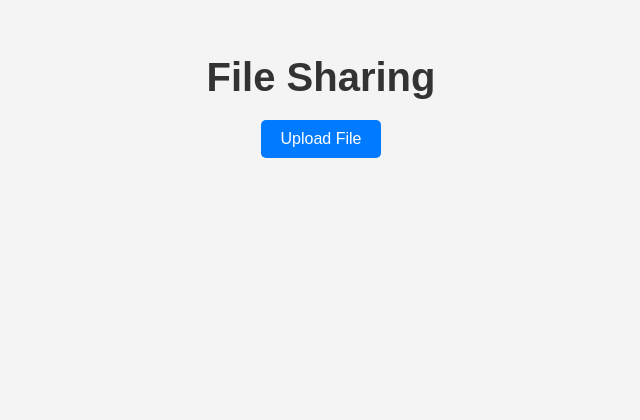
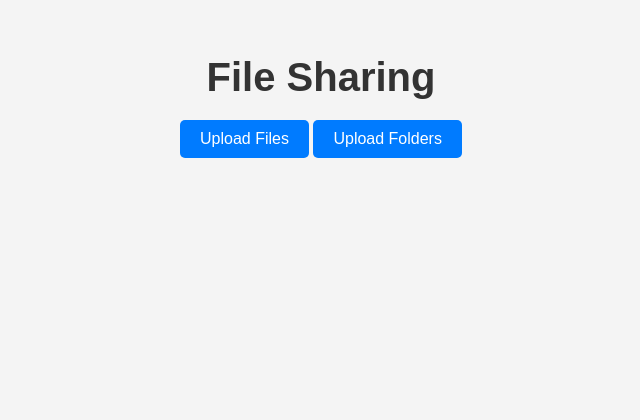
Before and after one commit to kpoier/share_web, a Flask app: page / in a window 1280 px wide. Shown: the top 420 px of the page, without its empty margins (319-959 px from the left). Run offline with Flask 2, Linux system fonts and the light colour scheme; data that the repository does not hold is empty.

Commit message:
Implement file upload functionality with drag-and-drop support and progress indicators

```diff
--- a/app/routes.py
+++ b/app/routes.py
@@ -1,4 +1,5 @@
 from flask import Blueprint, render_template, send_from_directory, request, jsonify, current_app
+from werkzeug.utils import secure_filename
 from pathlib import Path
 from .function import *
 
@@ -15,30 +16,76 @@ def manage():
     """manage page"""
     return render_template('manage.html')
 
-@main_bp.route('/<name>')
+@main_bp.route('/<path:name>')
 def handle_file(name):
-    """view picture or save file"""
-    return send_from_directory(files_folder, name)
+    """view or download file"""
+    full_path = Path(files_folder) / name
+    # file
+    if full_path.is_file():
+        return send_from_directory(full_path.parent, full_path.name)
+    # folder
+    elif full_path.is_dir():
+        return render_template('index.html', folder=name)
+    # 404
+    return "404 Not Found", 404
 
-@main_bp.route('/api/get_files')
+# framework json response
+"""
+json_response = {
+    {"name": "file1.jpg", "size": "1.2MB", "type": "file"},
+    {"name": "folder1", "size": "", "type": "folder"}
+}
+"""
+
+@main_bp.route('/api/get_files', methods=['GET'])
 def get_files():
-    """git files list"""
-    files = []
-    for file_path in Path(files_folder).iterdir():
-        if file_path.is_file():
-            files.append({
-                'name': file_path.name,
-                'size': transform_datasize(file_path.stat().st_size),
-            })
+    """get files list in a given folder"""
+    path = request.args.get('path', '')
+    target_path = Path(files_folder) / path
+
+    if not target_path.exists() or not target_path.is_dir():
+        return jsonify({'error': 'Folder not found'}), 404
+
+    def get_file_info(path, base_path):
+        files = []
+        for file_path in path.iterdir():
+            relative_path = file_path.relative_to(base_path)
+            if file_path.is_file():
+                files.append({
+                    'name': str(relative_path),
+                    'size': transform_datasize(file_path.stat().st_size),
+                    'type': 'file'
+                })
+            elif file_path.is_dir():
+                files.append({
+                    'name': str(relative_path),
+                    'size': '',
+                    'type': 'folder'
+                })
+        return files
+
+    files = get_file_info(target_path, target_path)
     return jsonify(files)
+
 
 @main_bp.route('/api/upload', methods=['POST'])
 def upload_file():
-    """processes file uploads"""
+    """Processes file uploads"""
     if not (file := request.files.get('uploaded_file')):
         return jsonify({'error': 'No selected file'}), 400
-    file.save(Path(files_folder) / file.filename)
-    return jsonify({'success': 'Upload success', 'filename': file.filename}), 200
+
+    path = request.form.get('path', '')
+
+    filename = secure_filename(Path(file.filename).name)
+
+    save_path = Path(files_folder) / path / filename
+    save_path.parent.mkdir(parents=True, exist_ok=True)
+    file.save(save_path)
+
+    print(f'Upload path: {path}')
+    print(f'Upload file: {filename}')
+
+    return jsonify({'success': 'Upload success', 'filename': filename}), 200
 
 @main_bp.route('/api/delete', methods=['POST'])
 def delete_file():
--- a/app/templates/index.html
+++ b/app/templates/index.html
@@ -11,8 +11,10 @@
   <body>
     <h1>File Sharing</h1>
     <div id="upload">
-      <button id="uploadButton">Upload File</button>
-      <input type="file" id="fileInput" style="display: none" />
+      <button id="uploadFilesButton">Upload Files</button>
+      <button id="uploadFoldersButton">Upload Folders</button>
+      <input type="file" id="fileInput" style="display: none" multiple />
+      <input type="file" id="folderInput" style="display: none" multiple webkitdirectory />
     </div>
     <div class="file-list-container">
       <ul class="file-list" id="file-list"></ul>
@@ -20,6 +22,6 @@
     <div id="github">
       <a href="https://github.com/kpoier/share_web" target="_blank">GitHub</a>
     </div>
-    <script src="{{ url_for('static', filename='js/index.js') }}"></script>
+    <script type="module" src="{{ url_for('static', filename='js/main.js') }}"></script>
   </body>
 </html>
--- a/run.py
+++ b/run.py
@@ -4,4 +4,4 @@ app = create_app()
 
 # Run the app
 if __name__ == '__main__':
-    app.run(host='0.0.0.0', port=8050)
+    app.run(host='0.0.0.0', port=5000, debug=True)
--- a/static/css/index.css
+++ b/static/css/index.css
@@ -83,7 +83,8 @@ h1 {
     flex-wrap: wrap; /* 允许项目在需要时换行 */
 }
 
-#uploadButton {
+#uploadFoldersButton,
+#uploadFilesButton {
     background-color: #007BFF; /* 按钮背景颜色 */
     color: #fff;               /* 按钮文字颜色 */
     border: none;              /* 去掉默认边框 */
@@ -95,13 +96,31 @@ h1 {
     margin-bottom: 15px;
 }
 
-#uploadButton:hover {
+#uploadFoldersButton:hover,
+#uploadFilesButton:hover {
     background-color: #0056b3; /* 鼠标悬停时的背景颜色 */
 }
 
-#uploadButton:active {
+#uploadFoldersButton:active,
+#uploadFilesButton:active {
     background-color: #004494; /* 按下时的背景颜色 */
 }
+
+.upload-progress-bar {
+    height: 20px;
+    width: 0;
+    background-color: #4caf50;
+    transition: width 0.3s;
+    position: relative;
+  }
+
+  .upload-progress-bar span {
+    position: absolute;
+    left: 50%;
+    transform: translateX(-50%);
+    color: white;
+  }
+
 
 body.highlight {
     position: relative;
--- /dev/null
+++ b/static/js/file_input.js
@@ -0,0 +1,40 @@
+export function setupFileInput(uploadFile) {
+    const fileInput   = document.getElementById("fileInput");
+    const folderInput = document.getElementById("folderInput");
+    const uploadFilesButton   = document.getElementById("uploadFilesButton");
+    const uploadFoldersButton = document.getElementById("uploadFoldersButton");
+
+    uploadFilesButton.addEventListener("click", () => fileInput.click());
+    uploadFoldersButton.addEventListener("click", () => folderInput.click());
+
+    // 多檔案上傳
+    fileInput.addEventListener("change", e => {
+      const basePath = getCurrentPath();
+      Array.from(e.target.files)
+           .forEach(file => uploadFile(file, basePath));
+    });
+
+    // 資料夾上傳
+    folderInput.addEventListener("change", e => {
+      const basePath = getCurrentPath();
+      Array.from(e.target.files).forEach(file => {
+        // 處理相對路徑 (保留子資料夾結構)
+        let relativePath = file.webkitRelativePath || "";
+        if (relativePath) {
+          const segs = relativePath.split("/");
+          if (segs[0] === "0") segs.shift();
+          segs.pop();
+          relativePath = segs.length ? segs.join("/") + "/" : "";
+        }
+        uploadFile(file, basePath + relativePath);
+      });
+    });
+
+    function getCurrentPath() {
+      let p = window.location.pathname;
+      if (p === "/" || p === "") return "";
+      p = p.replace(/^\//, "");
+      if (!p.endsWith("/")) p += "/";
+      return p;
+    }
+  }
--- /dev/null
+++ b/static/js/file_list.js
@@ -0,0 +1,55 @@
+export function loadFileList() {
+  const currentPath = window.location.pathname.replace(/^\/+/, "");
+
+  fetch(`/api/get_files?path=${encodeURIComponent(currentPath)}`)
+    .then((response) => response.json())
+    .then((files) => {
+      const fileListElement = document.getElementById("file-list");
+      fileListElement.innerHTML = "";
+
+      if (currentPath) {
+        const parentPath = currentPath
+          .split('/')
+          .slice(0, -1)
+          .join('/');
+
+        const listItem = document.createElement("li");
+
+        const backLink = document.createElement("a");
+        backLink.href = `/${parentPath}`;
+        backLink.textContent = "..";
+        backLink.classList.add("file-name");
+
+        const fileInfo = document.createElement("div");
+        fileInfo.classList.add("file-info");
+        fileInfo.appendChild(backLink);
+
+        listItem.appendChild(fileInfo);
+        fileListElement.appendChild(listItem);
+      }
+
+      files.forEach((file) => {
+        const listItem = document.createElement("li");
+
+        const fileLink = document.createElement("a");
+
+        let fullPath = currentPath ? `${currentPath}/${file.name}` : file.name;
+        fileLink.href = `/${fullPath}`;
+        fileLink.textContent = file.name;
+        fileLink.classList.add("file-name");
+
+        const fileSize = document.createElement("span");
+        fileSize.classList.add("file-size");
+        fileSize.textContent = file.size;
+
+        const fileInfo = document.createElement("div");
+        fileInfo.classList.add("file-info");
+        fileInfo.appendChild(fileLink);
+        fileInfo.appendChild(fileSize);
+
+        listItem.appendChild(fileInfo);
+        fileListElement.appendChild(listItem);
+      });
+    })
+    .catch((error) => console.error("Load file list error:", error));
+}
--- a/static/js/index.js
+++ b/static/js/index.js
@@ -1,10 +1,13 @@
-document.addEventListener('DOMContentLoaded', () => {
-  const uploadButton = document.getElementById('uploadButton');
-  const fileInput = document.getElementById('fileInput');
+document.addEventListener("DOMContentLoaded", () => {
+  const uploadFilesButton = document.getElementById("uploadFilesButton");
+  const uploadFoldersButton = document.getElementById("uploadFoldersButton");
+  const fileInput = document.getElementById("fileInput");
+  const folderInput = document.getElementById("folderInput");
+
   const events = {
-    preventDefault: ['dragenter', 'dragover', 'dragleave', 'drop'],
-    highlight: ['dragenter', 'dragover'],
-    unhighlight: ['dragleave', 'drop'],
+    preventDefault: ["dragenter", "dragover", "dragleave", "drop"],
+    highlight: ["dragenter", "dragover"],
+    unhighlight: ["dragleave", "drop"],
   };
 
   // 防止拖放的默认行为
@@ -23,62 +26,118 @@ document.addEventListener('DOMContentLoaded', () => {
   events.highlight.forEach((eventName) => {
     document.addEventListener(
       eventName,
-      () => document.body.classList.add('highlight'),
+      () => document.body.classList.add("highlight"),
       false
     );
   });
+
   events.unhighlight.forEach((eventName) => {
     document.addEventListener(
       eventName,
-      () => document.body.classList.remove('highlight'),
+      () => document.body.classList.remove("highlight"),
       false
     );
   });
 
   // 处理文件拖放
   document.addEventListener(
-    'drop',
+    "drop",
     (e) => {
-      [...e.dataTransfer.files].forEach(uploadFile);
+      [...e.dataTransfer.items].forEach((item) => {
+        const entry = item.webkitGetAsEntry();
+        if (entry.isFile) {
+          uploadFile(item.getAsFile());
+        } else if (entry.isDirectory) {
+          traverseFileTree(entry);
+        }
+      });
     },
     false
   );
 
-  // 文件选择按钮
-  uploadButton.addEventListener('click', () => fileInput.click());
-  fileInput.addEventListener('change', (e) => {
-    [...e.target.files].forEach(uploadFile);
+  // 文件选择按钮点击事件
+  uploadFilesButton.addEventListener("click", () => {
+    fileInput.click();
   });
+
+  // 文件夹选择按钮点击事件
+  uploadFoldersButton.addEventListener("click", () => {
+    folderInput.click();
+  });
+
+  // 处理文件选择
+  fileInput.addEventListener("change", (e) => {
+    [...e.target.files].forEach((file) => {
+      uploadFile(file);
+    });
+  });
+
+  // 处理文件夹选择
+  folderInput.addEventListener("change", (e) => {
+    [...e.target.files].forEach((file) => {
+      let relativePath = file.webkitRelativePath || "";
+
+      // 当有路径信息时，检查并移除多余的 "0/" 前缀
+      if (relativePath) {
+        // 以 "/" 分割路径
+        const segments = relativePath.split("/");
+        // 如果第一个段是 "0"，则移除它
+        if (segments[0] === "0") {
+          segments.shift();
+        }
+        // 移除最后一个段(文件名)，只保留文件夹路径
+        segments.pop();
+        // 如果还有文件夹信息，就组合成路径字符串，并在末尾加上 "/"
+        relativePath = segments.length ? segments.join("/") + "/" : "";
+      }
+      uploadFile(file, relativePath);
+    });
+  });
+
+  // 遍历文件夹
+  function traverseFileTree(item, path = "") {
+    if (item.isFile) {
+      item.file((file) => {
+        uploadFile(file, path);
+      });
+    } else if (item.isDirectory) {
+      const dirReader = item.createReader();
+      dirReader.readEntries((entries) => {
+        entries.forEach((entry) => {
+          traverseFileTree(entry, `${path}${item.name}/`);
+        });
+      });
+    }
+  }
 
   // 创建上传进度条
   function createProgressBar(file) {
     // 创建进度条容器
-    const progressContainer = document.createElement('div');
-    progressContainer.className = 'upload-progress-container';
-    progressContainer.style.display = 'block';
+    const progressContainer = document.createElement("div");
+    progressContainer.className = "upload-progress-container";
+    progressContainer.style.display = "block";
 
     // 创建文件名显示
-    const fileNameDiv = document.createElement('div');
+    const fileNameDiv = document.createElement("div");
     fileNameDiv.textContent = `正在上传: ${file.name}`;
-    fileNameDiv.style.marginBottom = '5px';
+    fileNameDiv.style.marginBottom = "5px";
 
     // 创建进度条
-    const progressBar = document.createElement('div');
-    progressBar.className = 'upload-progress-bar';
+    const progressBar = document.createElement("div");
+    progressBar.className = "upload-progress-bar";
 
     // 创建进度百分比显示
-    const progressText = document.createElement('span');
-    progressText.textContent = '0%';
-
+    const progressText = document.createElement("span");
+    progressText.textContent = "0%";
     progressBar.appendChild(progressText);
     progressContainer.appendChild(progressBar);
 
     // 创建状态显示区域
-    const statusDiv = document.createElement('div');
-    statusDiv.className = 'upload-status';
+    const statusDiv = document.createElement("div");
+    statusDiv.className = "upload-status";
 
     // 将所有元素添加到上传区域
-    const uploadDiv = document.getElementById('upload');
+    const uploadDiv = document.getElementById("upload");
     uploadDiv.appendChild(fileNameDiv);
     uploadDiv.appendChild(progressContainer);
     uploadDiv.appendChild(statusDiv);
@@ -93,45 +152,43 @@ document.addEventListener('DOMContentLoaded', () => {
         progressText.textContent = `${percent}%`;
       },
       complete: (success, message) => {
-        progressContainer.style.display = 'none';
-        statusDiv.style.display = 'block';
+        progressContainer.style.display = "none";
+        statusDiv.style.display = "block";
         statusDiv.textContent = message;
-
         if (success) {
-          statusDiv.className = 'upload-status upload-success';
+          statusDiv.className = "upload-status upload-success";
           // 2秒后隐藏成功消息
           setTimeout(() => {
-            statusDiv.style.display = 'none';
+            statusDiv.style.display = "none";
             fileNameDiv.remove();
           }, 2000);
         } else {
-          statusDiv.className = 'upload-status upload-error';
+          statusDiv.className = "upload-status upload-error";
         }
-      }
+      },
     };
   }
 
   // 上传文件
-  function uploadFile(file) {
+  function uploadFile(file, path = "") {
     const formData = new FormData();
-    formData.append('uploaded_file', file);
+    formData.append("uploaded_file", file);
+    formData.append("path", path);
 
     // 创建进度条
     const progress = createProgressBar(file);
 
-    // 使用 XMLHttpRequest 来跟踪上传进度
+    // 使用 XMLHttpRequest 跟踪上传进度
     const xhr = new XMLHttpRequest();
 
-    // 监听上传进度事件
-    xhr.upload.addEventListener('progress', (e) => {
+    xhr.upload.addEventListener("progress", (e) => {
       if (e.lengthComputable) {
         const percent = Math.round((e.loaded / e.total) * 100);
         progress.updateProgress(percent);
       }
     });
 
-    // 监听请求完成事件
-    xhr.addEventListener('load', () => {
+    xhr.addEventListener("load", () => {
       if (xhr.status === 200) {
         const response = JSON.parse(xhr.responseText);
         progress.complete(true, `${file.name} 上传成功!`);
@@ -141,41 +198,39 @@ document.addEventListener('DOMContentLoaded', () => {
       }
     });
 
-    // 监听错误事件
-    xhr.addEventListener('error', () => {
-      progress.complete(false, '上传失败: 网络错误');
+    xhr.addEventListener("error", () => {
+      progress.complete(false, "上传失败: 网络错误");
     });
 
-    // 发送请求
-    xhr.open('POST', '/api/upload');
+    xhr.open("POST", "/api/upload");
     xhr.send(formData);
   }
 
   // 加载文件列表
   function loadFileList() {
-    fetch('/api/get_files')
+    fetch("/api/get_files")
       .then((response) => response.json())
       .then((files) => {
-        const fileListElement = document.getElementById('file-list');
-        fileListElement.innerHTML = '';
+        const fileListElement = document.getElementById("file-list");
+        fileListElement.innerHTML = "";
 
         files.forEach((file) => {
-          const listItem = document.createElement('li');
+          const listItem = document.createElement("li");
 
           // 文件链接
-          const fileLink = document.createElement('a');
+          const fileLink = document.createElement("a");
           fileLink.href = `/${file.name}`;
           fileLink.textContent = file.name;
-          fileLink.classList.add('file-name');
+          fileLink.classList.add("file-name");
 
           // 文件大小
-          const fileSize = document.createElement('span');
-          fileSize.classList.add('file-size');
+          const fileSize = document.createElement("span");
+          fileSize.classList.add("file-size");
           fileSize.textContent = file.size;
 
           // 包装信息
-          const fileInfo = document.createElement('div');
-          fileInfo.classList.add('file-info');
+          const fileInfo = document.createElement("div");
+          fileInfo.classList.add("file-info");
           fileInfo.appendChild(fileLink);
           fileInfo.appendChild(fileSize);
 
@@ -183,7 +238,7 @@ document.addEventListener('DOMContentLoaded', () => {
           fileListElement.appendChild(listItem);
         });
       })
-      .catch((error) => console.error('Load file list error:', error));
+      .catch((error) => console.error("Load file list error:", error));
   }
 
   // 初始加载文件列表
--- /dev/null
+++ b/static/js/main.js
@@ -0,0 +1,23 @@
+import { setupDragAndDrop } from "./drag_and_drop.js";
+import { setupFileInput } from "./file_input.js";
+import { uploadFile } from "./upload.js";
+import { loadFileList } from "./file_list.js";
+
+document.addEventListener("DOMContentLoaded", () => {
+  function traverseFileTree(item, path = "") {
+    if (item.isFile) {
+      item.file((file) => uploadFile(file, path));
+    } else if (item.isDirectory) {
+      const dirReader = item.createReader();
+      dirReader.readEntries((entries) => {
+        entries.forEach((entry) => {
+          traverseFileTree(entry, `${path}${item.name}/`);
+        });
+      });
+    }
+  }
+
+  setupDragAndDrop(uploadFile, traverseFileTree);
+  setupFileInput(uploadFile);
+  loadFileList();
+});
--- /dev/null
+++ b/static/js/upload.js
@@ -0,0 +1,91 @@
+import { loadFileList } from "./file_list.js";
+
+export function createProgressBar(file) {
+    // 创建进度条容器
+    const progressContainer = document.createElement("div");
+    progressContainer.className = "upload-progress-container";
+    progressContainer.style.display = "block";
+
+    // 创建文件名显示
+    const fileNameDiv = document.createElement("div");
+    fileNameDiv.textContent = `正在上传: ${file.name}`;
+    fileNameDiv.style.marginBottom = "5px";
+
+    // 创建进度条
+    const progressBar = document.createElement("div");
+    progressBar.className = "upload-progress-bar";
+
+    // 创建进度百分比显示
+    const progressText = document.createElement("span");
+    progressText.textContent = "0%";
+    progressBar.appendChild(progressText);
+    progressContainer.appendChild(progressBar);
+
+    // 创建状态显示区域
+    const statusDiv = document.createElement("div");
+    statusDiv.className = "upload-status";
+
+    // 将所有元素添加到上传区域
+    const uploadDiv = document.getElementById("upload");
+    uploadDiv.appendChild(fileNameDiv);
+    uploadDiv.appendChild(progressContainer);
+    uploadDiv.appendChild(statusDiv);
+
+    return {
+      container: progressContainer,
+      bar: progressBar,
+      status: statusDiv,
+      text: progressText,
+      updateProgress: (percent) => {
+        progressBar.style.width = `${percent}%`;
+        progressText.textContent = `${percent}%`;
+      },
+      complete: (success, message) => {
+        progressContainer.style.display = "none";
+        statusDiv.style.display = "block";
+        statusDiv.textContent = message;
+        if (success) {
+          statusDiv.className = "upload-status upload-success";
+          // 2秒后隐藏成功消息
+          setTimeout(() => {
+            statusDiv.style.display = "none";
+            fileNameDiv.remove();
+          }, 2000);
+        } else {
+          statusDiv.className = "upload-status upload-error";
+        }
+      },
+    };
+  }
+
+  export function uploadFile(file, path = "") {
+    const formData = new FormData();
+    formData.append("uploaded_file", file);
+    formData.append("path", path);
+
+    const progress = createProgressBar(file);
+    const xhr = new XMLHttpRequest();
+
+    xhr.upload.addEventListener("progress", (e) => {
+      if (e.lengthComputable) {
+        const percent = Math.round((e.loaded / e.total) * 100);
+        progress.updateProgress(percent);
+      }
+    });
+
+    xhr.addEventListener("load", () => {
+      if (xhr.status === 200) {
+        progress.complete(true, `${file.name} Uploaded Successfully!`);
+        loadFileList();
+      } else {
+        progress.complete(false, `Upload failed: ${xhr.statusText}`);
+      }
+    });
+
+    xhr.addEventListener("error", () => {
+      progress.complete(false, "Upload error: Network error");
+    });
+
+    xhr.open("POST", "/api/upload");
+    xhr.send(formData);
+  }
```
Also changed, not shown: static/js/drag_and_drop.js (added, +63 -0 lines).
